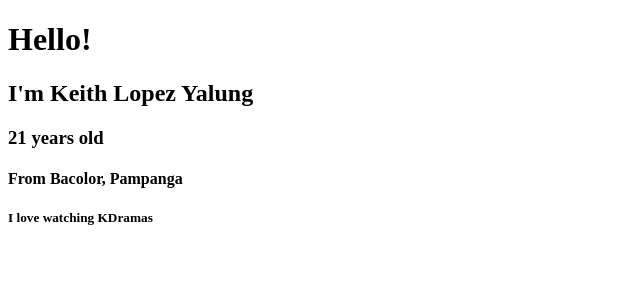
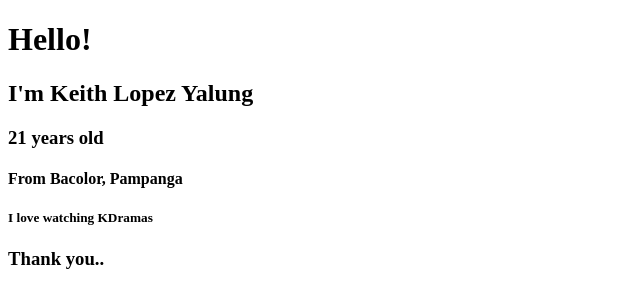
Before and after one commit to nujkram/demo_repository, a plain HTML site: page yalung.html in a window 1280 px wide. Shown: the whole page, without its empty margins (0-640 px from the left). Drawn offline with Linux system fonts and the light colour scheme.

Commit message:
Updated HTML file

```diff
--- a/yalung.html
+++ b/yalung.html
@@ -9,5 +9,7 @@
 	<h3>21 years old</h3>
 	<h4>From Bacolor, Pampanga</h4>
 	<h5>I love watching KDramas</h5>
+
+	<h3>Thank you..</h3>
 </body>
 </html>
```
